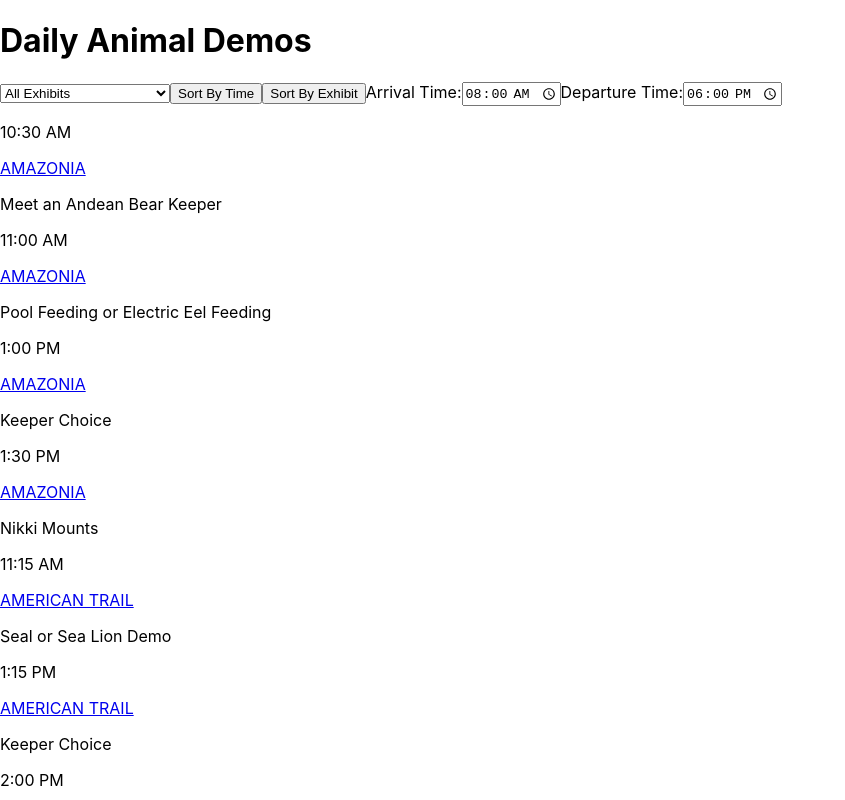
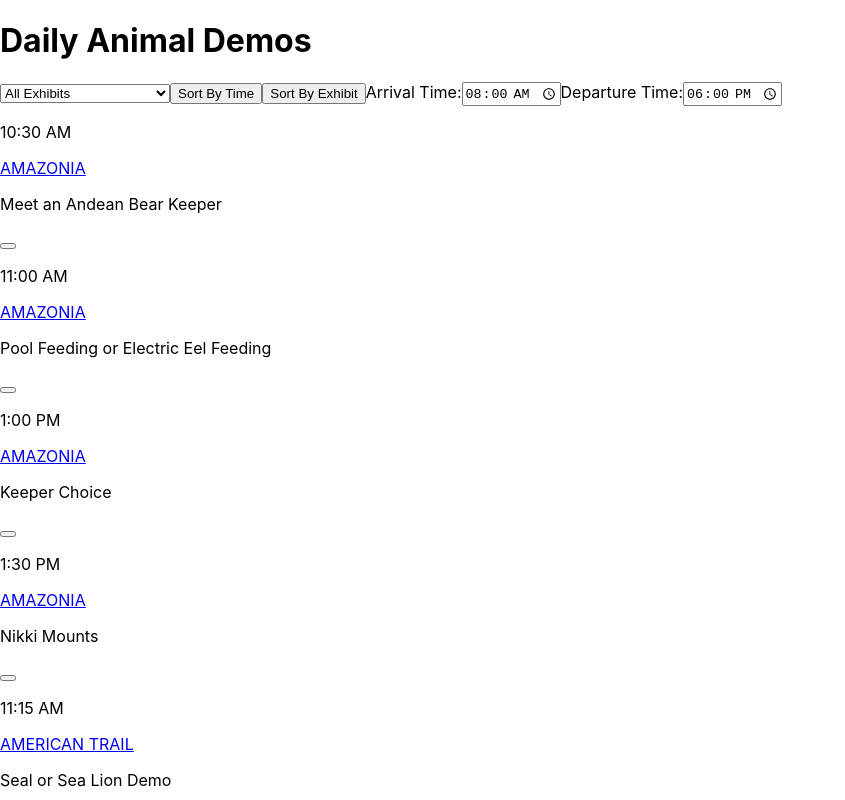
Before and after one commit to laurabenner/animal-demo-app, a React (Create React App) app: page / in a window 1280 px wide. Shown: the top 800 px of the page, without its empty margins (0-845 px from the left). Built offline with nearby package versions, Linux system fonts and the light colour scheme.

Commit message:
Filter State

```diff
--- a/src/App.js
+++ b/src/App.js
@@ -1,15 +1,8 @@
 import "./App.css";
-import { TimeInput } from "./components/TimeInput";
-import { Demo } from "./components/Demo";
-import { Select } from "./components/Select";
+import { Article } from "./components/Article";
 
 import animalData from "./animalData.json";
-import demoData from "./demoData.json";
 import imageData from "./imageData.json";
-
-const allDemos = demoData;
-const allAnimals = animalData;
-const allImages = imageData;
 
 export default function App() {
   return (
@@ -18,25 +11,7 @@ export default function App() {
         <h1>Daily Animal Demos</h1>
       </header>
 
-      <article>
-        <Select />
-
-        <button onClick="sortByTime()">Sort By Time</button>
-        <button onClick="sortByExhibit()">Sort By Exhibit</button>
-
-        <TimeInput label="Arrival" defaultValue="08:00" onChange="changeArrivalTime()" />
-        <TimeInput label="Departure" defaultValue="18:00" onChange="changeArrivalTime()" />
-
-        <section id="demo-grid">
-          {allDemos.map((demo, index) => (
-            <Demo key={index} demo={demo} />
-          ))}
-        </section>
-      </article>
+      <Article />
     </>
   );
 }
-
-function Swiper() { }
-
-function Animal() { }
--- /dev/null
+++ b/src/components/Article.js
@@ -0,0 +1,42 @@
+import { useState } from "react";
+
+import { TimeInput } from "../components/TimeInput";
+import { DemoGrid } from "../components/DemoGrid";
+import { Select } from "../components/Select";
+
+import { sortByTime } from "../utils";
+import { sortByExhibit } from "../utils";
+
+export function Article() {
+    const [filterExhibit, setFilterExhibit] = useState("all");
+    const [filterArrivalTime, setFilterArrivalTime] = useState("08:00");
+    const [filterDepartureTime, setFilterDepartureTime] = useState("18:00");
+
+    const updateFilterExhibit = (newValue) => {
+        setFilterExhibit(newValue);
+    };
+
+    const updateArrivalTime = (newValue) => {
+        setFilterArrivalTime(newValue);
+    };
+
+    const updateDepartureTime = (newValue) => {
+        setFilterDepartureTime(newValue);
+    }
+
+    return (
+        <article>
+            <Select updateFilterExhibit={updateFilterExhibit}/>
+
+            <button onClick={() => sortByTime()}>Sort By Time</button>
+            <button onClick={() => sortByExhibit()}>Sort By Exhibit</button>
+
+            <TimeInput label="Arrival" defaultValue="08:00" onChange={updateArrivalTime} />
+            <TimeInput label="Departure" defaultValue="18:00" onChange={updateDepartureTime} />
+
+            <DemoGrid filterExhibit={filterExhibit} filterArrivalTime={filterArrivalTime} filterDepartureTime={filterDepartureTime} />
+
+
+        </article>
+    );
+}
--- /dev/null
+++ b/src/components/Collapsible.js
@@ -0,0 +1,11 @@
+import { expandDemo } from "../utils";
+
+export function Collapsible({ demo }) {
+    function handleClick() {
+        expandDemo(demo);
+    }
+
+    return (
+        <button className="collapsible" onClick={handleClick}></button>
+    );
+}
--- a/src/components/Demo.js
+++ b/src/components/Demo.js
@@ -3,6 +3,7 @@ import { transformExhibitString } from "../utils";
 import { Time } from "./Time";
 import { Exhibit } from "./Exhibit";
 import { Description } from "./Description";
+import { Collapsible } from "./Collapsible";
 
 export function Demo({ demo }) {
     return (
@@ -15,6 +16,7 @@ export function Demo({ demo }) {
             <Time time={demo.Time} />
             <Exhibit exhibit={demo.Exhibit} />
             <Description description={demo.Demo} />
+            <Collapsible demo={demo} />
         </div>
     );
 }
--- /dev/null
+++ b/src/components/DemoGrid.js
@@ -0,0 +1,17 @@
+import demoData from "../demoData.json";
+import { Demo } from "./Demo";
+import { transformTimeString } from "../utils";
+
+export function DemoGrid({ filterExhibit, filterArrivalTime, filterDepartureTime }) {
+    //const demoFilter = (demo) => (demo.Exhibit === filterExhibit || filterExhibit === "all") && (transformTimeString(demo.Time) <= filterArrivalTime) && (transformTimeString(demo.Time) > filterDepartureTime);
+
+    return (
+        <section className="demo-grid" >
+            {
+                demoData.map((demo, index) => (
+                    <Demo key={index} demo={demo} filterExhibit={filterExhibit} filterArrivalTime={filterArrivalTime} filterDepartureTime={filterDepartureTime} />
+                ))
+            }
+        </section >
+    );
+}
--- a/src/components/Select.js
+++ b/src/components/Select.js
@@ -1,6 +1,11 @@
-export function Select() {
+export function Select({ updateFilterExhibit }) {
+
+    function handleChange(e) {
+        updateFilterExhibit(e.target.value);
+    }
+
     return (
-        <select name="exhibits" id="exhibit-select" onChange="changeExhibit()">
+        <select name="exhibits" id="exhibit-select" onChange={(e) => handleChange(e)}>
             <option value="all">All Exhibits</option>
             <option value="africa-trail">Africa Trail</option>
             <option value="amazonia">Amazonia</option>
--- a/src/utils.js
+++ b/src/utils.js
@@ -22,3 +22,15 @@ export function transformAnimalString(animalString) {
         .replaceAll("&amp;", "&")
         .replaceAll("&#039;", "'");
 }
+
+export function expandDemo(demo) {
+    console.log("expandDemo");
+}
+
+export function sortByTime() {
+    console.log("sortByTime");
+}
+
+export function sortByExhibit() {
+    console.log("sortByExhibit");
+}
```
Also changed, not shown: src/components/Swiper.js (added, +27 -0 lines).
